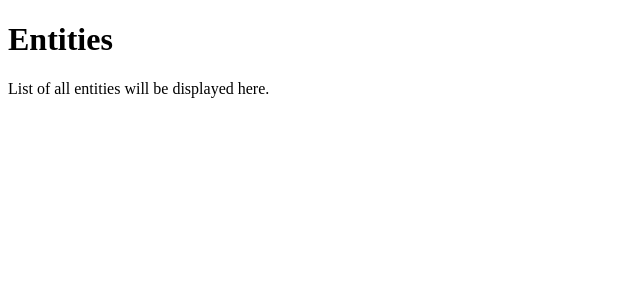
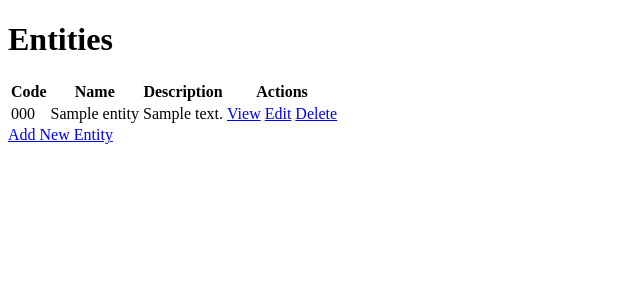
Before and after one commit to husain-folath/Anomaly-Control, a Django app: page /entities/ in a window 1280 px wide. Shown: the part 132-432 px from the top of the page, without its empty margins (0-640 px from the left). Run offline with Django 5.2, Linux system fonts and the light colour scheme; tables that the repository leaves empty hold one stand-in row (values such as "Sample post").

Commit message:
added image support for entities

```diff
--- a/anomalycontrol/settings.py
+++ b/anomalycontrol/settings.py
@@ -117,6 +117,10 @@ USE_TZ = True
 
 STATIC_URL = 'static/'
 
+MEDIA_URL = '/media/'
+
+MEDIA_ROOT = BASE_DIR / 'media'
+
 LOGIN_URL = 'home'
 
 LOGIN_REDIRECT_URL = 'home'
--- a/anomalycontrol/urls.py
+++ b/anomalycontrol/urls.py
@@ -24,3 +24,8 @@ urlpatterns = [
     path('', include('main_app.urls')),
     path('accounts/', include('django.contrib.auth.urls')),
 ]
+from django.conf import settings
+from django.conf.urls.static import static
+
+if settings.DEBUG:
+    urlpatterns += static(settings.MEDIA_URL, document_root=settings.MEDIA_ROOT)
--- a/main_app/models.py
+++ b/main_app/models.py
@@ -7,6 +7,7 @@ from django.conf import settings
 class User(AbstractUser):
     clearance_level = models.IntegerField(default=1)  # 1–5
     role = models.CharField(max_length=150)
+    avatar = models.ImageField(upload_to='avatars/', blank=True, null=True)  # New field
 
     def __str__(self):
         return self.username
@@ -20,14 +21,13 @@ class Entity(models.Model):
     name = models.CharField(max_length=150)
     description = models.TextField()
     containment_procedures = models.TextField()
-    image = models.CharField(max_length=255, blank=True, null=True)
+    image = models.ImageField(upload_to='entities/', blank=True, null=True)  # Changed from CharField
 
     def __str__(self):
         return f"{self.code} - {self.name}"
 
     def get_absolute_url(self):
         return reverse('entity_detail', kwargs={'pk': self.id})
-
 
 
 class Report(models.Model):
@@ -59,7 +59,7 @@ class Incident(models.Model):
         ('Under Investigation', 'Under Investigation'),
     ]
 
-    anomaly = models.ForeignKey('Entity', on_delete=models.CASCADE)   # link to anomaly
+    anomaly = models.ForeignKey(Entity, on_delete=models.CASCADE)  # link to anomaly
     reporter = models.ForeignKey(settings.AUTH_USER_MODEL, on_delete=models.CASCADE)  # link to User
     title = models.CharField(max_length=200)
     severity = models.CharField(max_length=20, choices=SEVERITY_CHOICES, default='Low')
--- a/main_app/templates/entities/index.html
+++ b/main_app/templates/entities/index.html
@@ -1,5 +1,36 @@
 {% extends 'base.html' %}
+
 {% block content %}
 <h1>Entities</h1>
-<p>List of all entities will be displayed here.</p>
+
+{% if entities %}
+    <table class="table">
+        <thead>
+            <tr>
+                <th>Code</th>
+                <th>Name</th>
+                <th>Description</th>
+                <th>Actions</th>
+            </tr>
+        </thead>
+        <tbody>
+            {% for entity in entities %}
+            <tr>
+                <td>{{ entity.code }}</td>
+                <td>{{ entity.name }}</td>
+                <td>{{ entity.description|truncatewords:15 }}</td>
+                <td>
+                    <a href="{% url 'entity_detail' entity.id %}" class="btn">View</a>
+                    <a href="{% url 'entity_update' entity.id %}" class="btn">Edit</a>
+                    <a href="{% url 'entity_delete' entity.id %}" class="btn delete">Delete</a>
+                </td>
+            </tr>
+            {% endfor %}
+        </tbody>
+    </table>
+{% else %}
+    <p>No entities found.</p>
+{% endif %}
+
+<a href="{% url 'entity_create' %}" class="btn">Add New Entity</a>
 {% endblock %}
--- a/main_app/templates/signup.html
+++ b/main_app/templates/signup.html
@@ -15,7 +15,7 @@
   <p class="error">{{ error_message }}</p>
 {% endif %}
 
-<form action="" method="post" class="form-container" autocomplete="off">
+<form action="" method="post" class="form-container" autocomplete="off" enctype="multipart/form-data">
   {% csrf_token %}
 
   <div class="form-fields">
--- a/main_app/views.py
+++ b/main_app/views.py
@@ -44,12 +44,21 @@ class EntityCreate(CreateView):
     template_name = 'entities/entity_form.html'
     success_url = reverse_lazy('entity_index')
 
-# Update an entity
+    def form_valid(self, form):
+        # Make sure to handle file uploads
+        self.object = form.save()
+        return super().form_valid(form)
+
 class EntityUpdate(UpdateView):
     model = Entity
     fields = '__all__'
     template_name = 'entities/entity_form.html'
     success_url = reverse_lazy('entity_index')
+
+    def form_valid(self, form):
+        # Handle file uploads
+        self.object = form.save()
+        return super().form_valid(form)
 
 # Delete an entity
 class EntityDelete(DeleteView):
```
Also changed, not shown: main_app/templates/entities/detail.html (+16 -2 lines), main_app/templates/entities/entity_form.html (+7 -1 lines), main_app/migrations/0002_user_avatar_alter_entity_image.py (added), main_app/static/css/form.css (added), main_app/static/images/scp-foundation-logo.png (added), media/entities/Screenshot_2025-06-17_130558.png (added), media/entities/Screenshot_2025-07-09_224033.png (added), media/entities/Screenshot_2025-07-16_135743.png (added).
